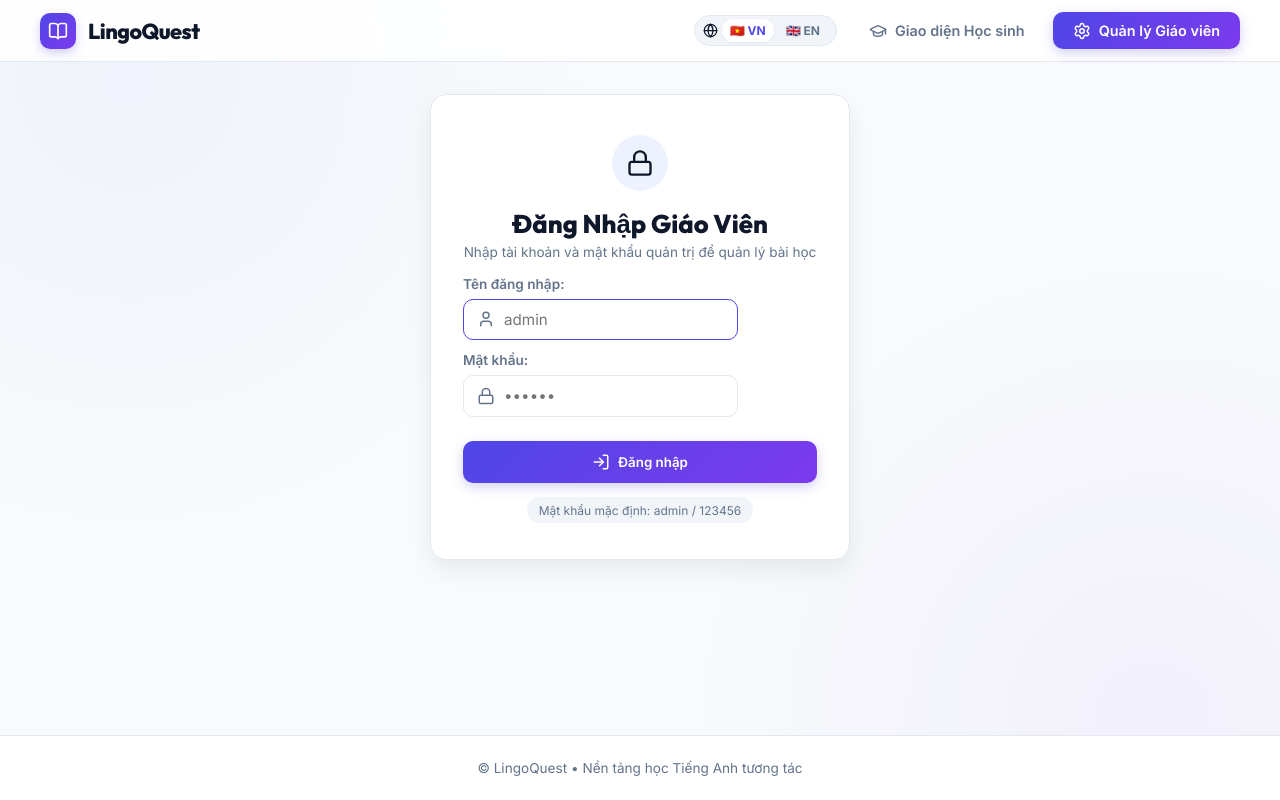
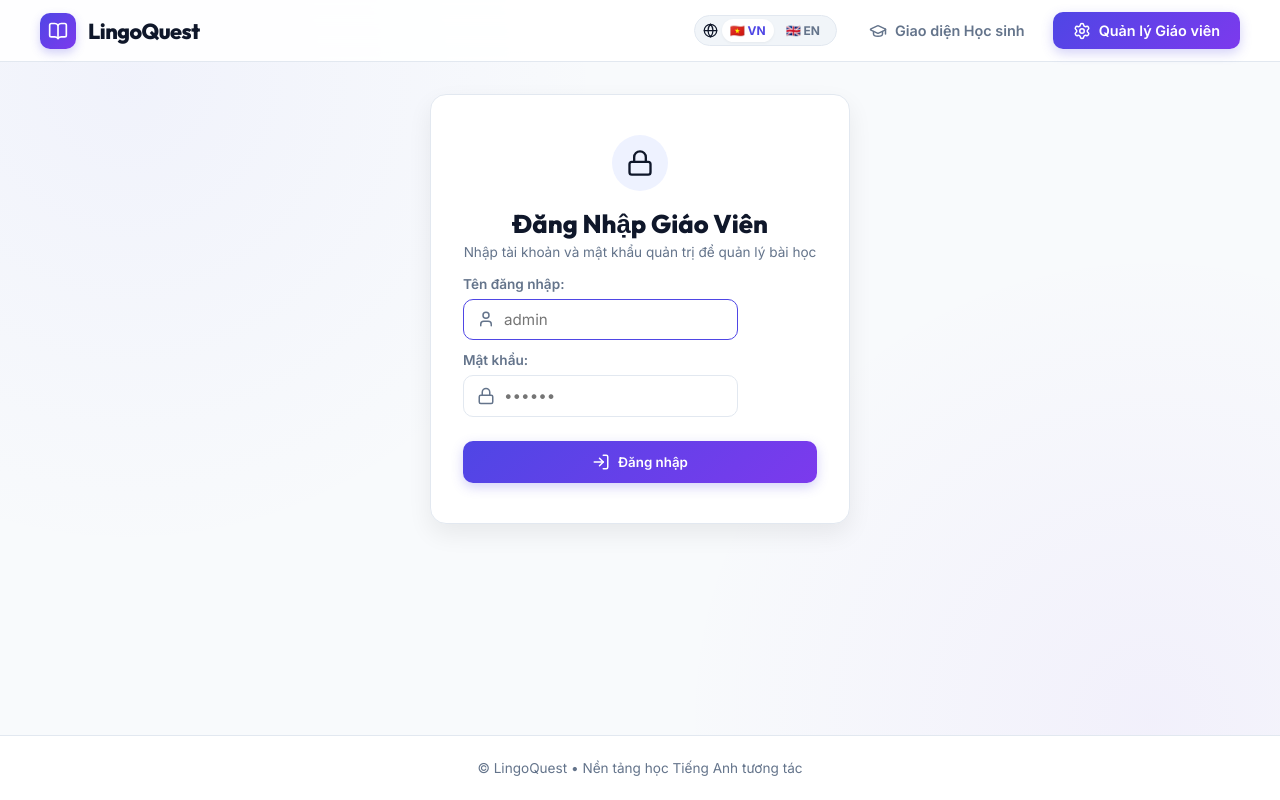
Before and after one commit to hungthinh2k9-alt/HungThinh, a React (Vite) app: page / in a window 1280 px wide. Both pictures are taken after a click on the button "Quản lý Giáo viên". Built offline with nearby package versions, Linux system fonts and the light colour scheme; no server answers; the database is empty.

Commit message:
fix: remove password hint text from login screen

```diff
--- a/src/components/Admin/AdminLogin.tsx
+++ b/src/components/Admin/AdminLogin.tsx
@@ -92,10 +92,6 @@ export const AdminLogin: React.FC<AdminLoginProps> = ({
             <LogIn size={18} /> {t.loginBtn}
           </button>
         </form>
-
-        <div className="login-hint mt-4">
-          <span className="hint-pill-subtle">Mật khẩu mặc định: admin / 123456</span>
-        </div>
       </div>
     </div>
   );
```
